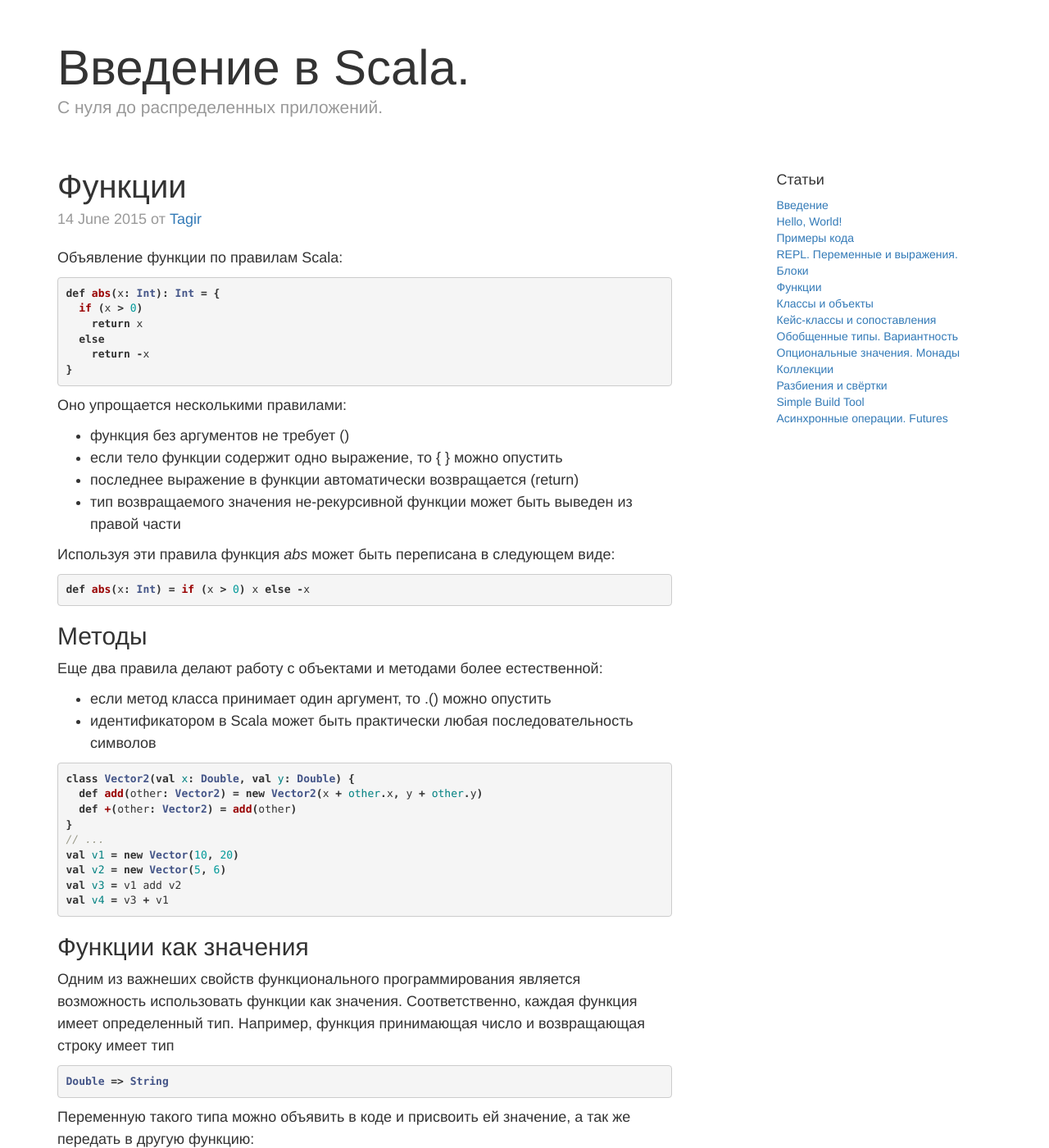
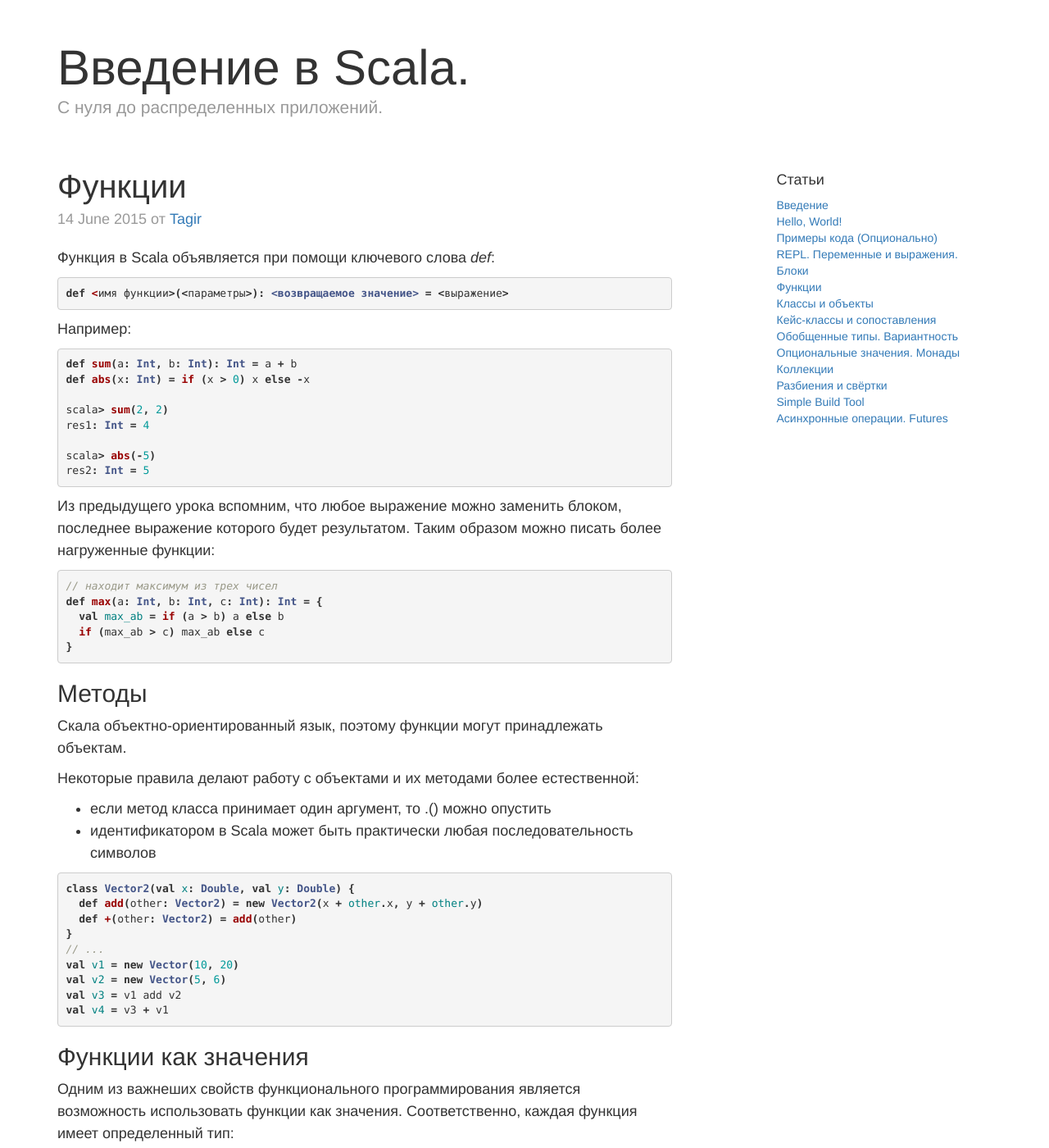
Before and after one commit to groz/groz.github.io, a Jekyll site: the page built from _posts/scala/intro/2015-06-14-functions.md, in a window 1280 px wide and 1400 px high. Shown: the whole window at 82% size. Built offline with Jekyll 4.4.1, drawn with Linux system fonts in a browser that asks for light colours; nearby versions of some CDN libraries; comment, search, counter and statistics services are not loaded; some of the changed text lies outside the part shown.

Commit message:
Refactoring

```diff
--- a/_posts/scala/intro/2015-06-14-functions.md
+++ b/_posts/scala/intro/2015-06-14-functions.md
@@ -5,33 +5,39 @@ categories:
 title: Функции
 ---
 
-Объявление функции по правилам Scala:
+Функция в Scala объявляется при помощи ключевого слова *def*:
 
 {% highlight scala %}
-def abs(x: Int): Int = {
-  if (x > 0)
-    return x
-  else
-    return -x
-}
+def <имя функции>(<параметры>): <возвращаемое значение> = <выражение>
 {% endhighlight %}
 
-Оно упрощается несколькими правилами:
+Например:
+{% highlight scala %}
+def sum(a: Int, b: Int): Int = a + b
+def abs(x: Int) = if (x > 0) x else -x
 
-- функция без аргументов не требует ()
-- если тело функции содержит одно выражение, то { } можно опустить
-- последнее выражение в функции автоматически возвращается (return)
-- тип возвращаемого значения не-рекурсивной функции может быть выведен из правой части
+scala> sum(2, 2)
+res1: Int = 4
 
-Используя эти правила функция *abs* может быть переписана в следующем виде:
+scala> abs(-5)
+res2: Int = 5
+{% endhighlight %}
+
+Из предыдущего урока вспомним, что любое выражение можно заменить блоком, последнее выражение которого будет результатом. Таким образом можно писать более нагруженные функции:
 
 {% highlight scala %}
-def abs(x: Int) = if (x > 0) x else -x
+// находит максимум из трех чисел
+def max(a: Int, b: Int, c: Int): Int = {
+  val max_ab = if (a > b) a else b
+  if (max_ab > c) max_ab else c
+}
 {% endhighlight %}
 
 ## Методы
 
-Еще два правила делают работу с объектами и методами более естественной:
+Скала объектно-ориентированный язык, поэтому функции могут принадлежать объектам.
+
+Некоторые правила делают работу с объектами и их методами более естественной:
 
 - если метод класса принимает один аргумент, то .() можно опустить
 - идентификатором в Scala может быть практически любая последовательность символов
@@ -50,7 +56,12 @@ val v4 = v3 + v1
 
 ## Функции как значения
 
-Одним из важнеших свойств функционального программирования является возможность использовать функции как значения. Соответственно, каждая функция имеет определенный тип.
+Одним из важнеших свойств функционального программирования является возможность использовать функции как значения. Соответственно, каждая функция имеет определенный тип:
+
+{% highlight scala %}
+<типы аргументов> => <тип возвращаемого значения>
+{% endhighlight %}
+
 Например, функция принимающая число и возвращающая строку имеет тип
 
 {% highlight scala %}
@@ -63,8 +74,8 @@ Double => String
 def f1(x: Double): String = s"$x RUB"
 def f2(x: Double): String = s"$x USD"
 
-val f: Int => String = f1
-f(125) // 125 RUB
+val f: (Double => String) = f1
+f(125) // значением будет "125.0 RUB"
 
 class BankAccount(amount: Double) {
   def printSum(moneyFormatter: Double => String) =
@@ -74,7 +85,8 @@ class BankAccount(amount: Double) {
 
 ## Лямбда-выражения
 
-Функцию не обязательно объявлять при помощи ключевого слова *def*. Есть еще один синтаксис, который принято называть лямбда-выражением:
+Для краткости объявления функции можно использовать так называемые лямбда-выражения вида:
+
 {% highlight scala %}
 (аргументы) => выражение
 {% endhighlight %}
```
Also changed, not shown: _posts/scala/intro/2015-06-10-setup.md (+26 -3 lines), _posts/scala/intro/2015-06-11-first.md (+15 -12 lines), _posts/scala/intro/2015-06-12-cheatsheet.md (+3 -1 lines), _posts/scala/intro/2015-06-13-fp.md (+1 -0 lines), _posts/scala/intro/2015-06-13-repl-expressions.md (+8 -4 lines).
